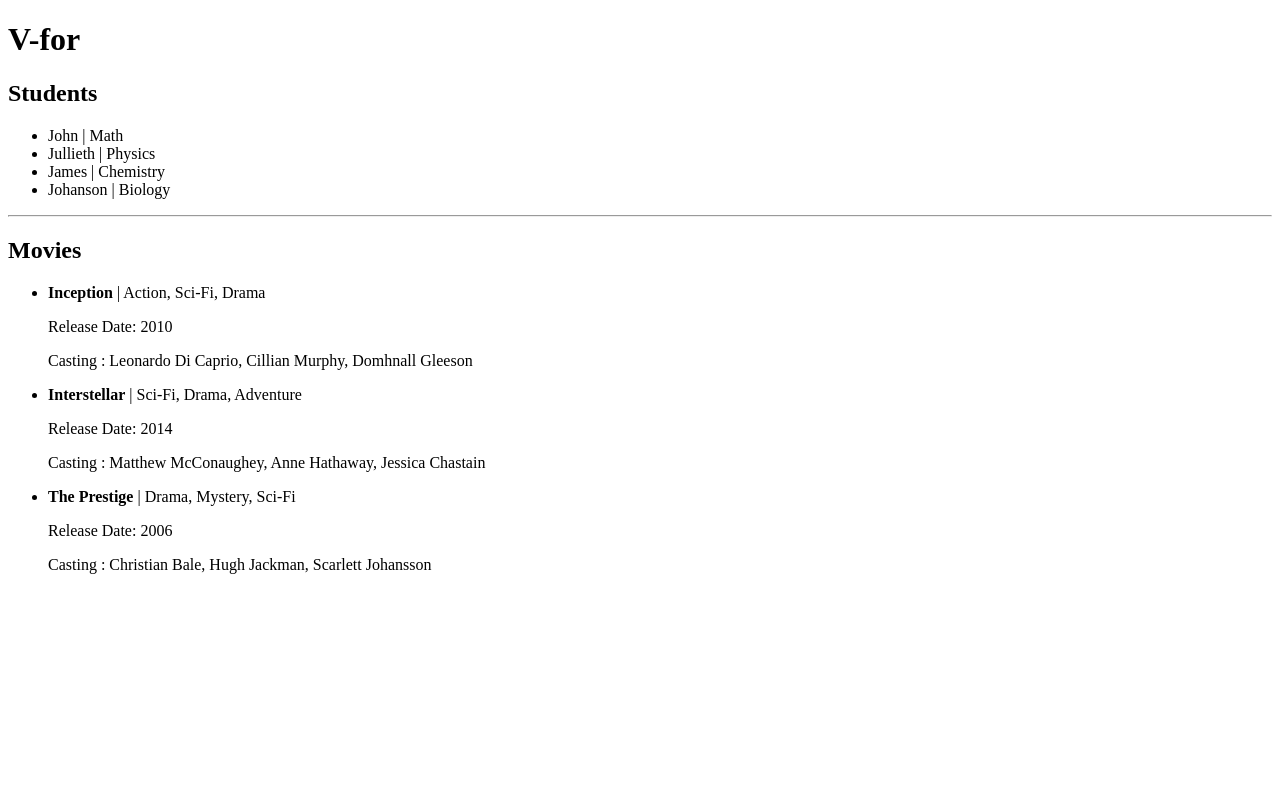
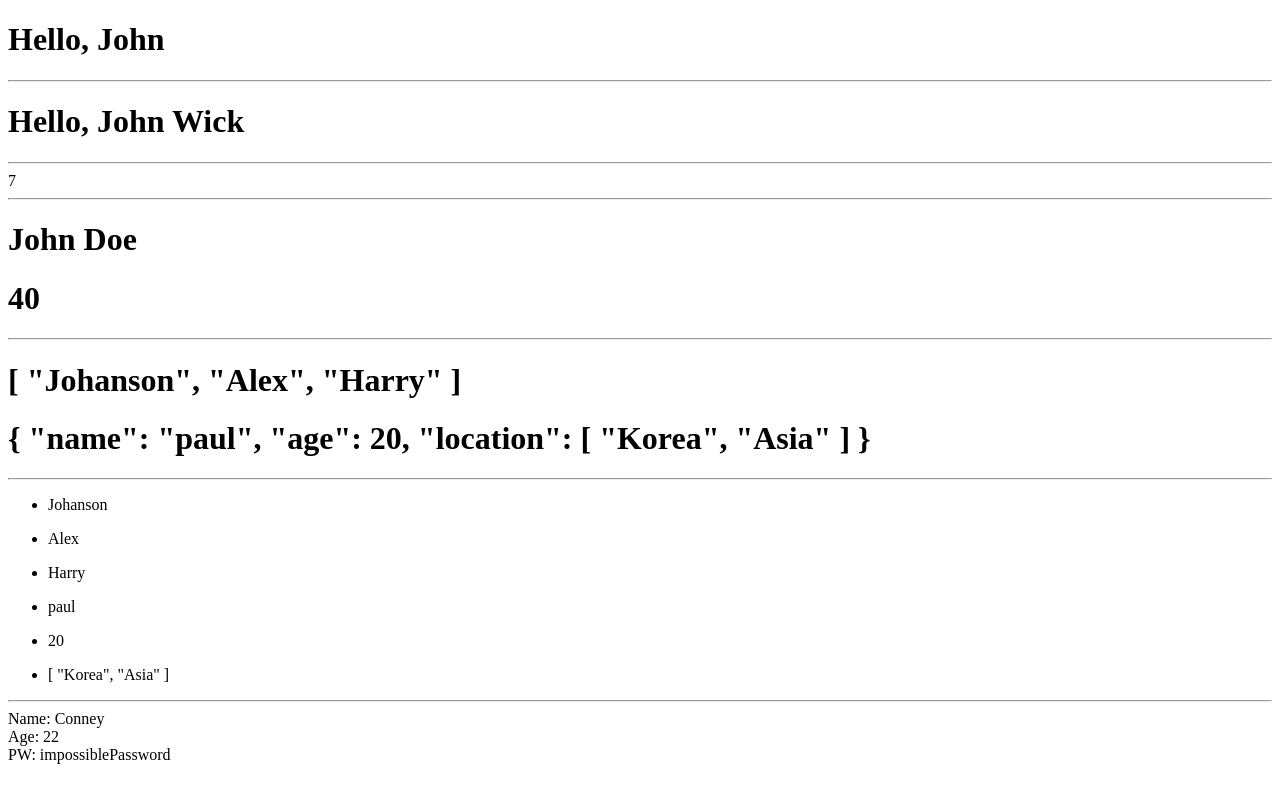
Before and after one commit to chaud1024/vue-course, a Vue app: page / in a window 1280 px wide. Built offline with nearby package versions, Linux system fonts and the light colour scheme.

Commit message:
about  props

```diff
--- a/src/App.vue
+++ b/src/App.vue
@@ -1,9 +1,36 @@
 <script setup>
-import Iteration from './components/Iteration.vue'
+import { ref } from 'vue'
+
+import DynamicProps from './components/DynamicProps.vue'
+import StaticProps from './components/StaticProps.vue'
+
+import ChangingPropsValues from './components/ChangingPropsValues.vue'
+import PropValidation from './components/PropValidation.vue'
+import ComplexProps from './components/ComplexProps.vue'
+
+import CustomValidator from './components/CustomValidator.vue'
+
+const firstName = ref('John')
+const lastName = ref('Wick')
+
+const favNumber = ref(7)
 </script>
 
 <template>
-  <Iteration />
+  <StaticProps name="John" />
+  <hr />
+  <DynamicProps :firstName="firstName" :lastName="lastName" />
+  <hr />
+  <ChangingPropsValues :favNumber="favNumber" />
+  <hr />
+  <PropValidation fullName="John Doe" :age="40" />
+  <hr />
+  <ComplexProps
+    :friends="['Johanson', 'Alex', 'Harry']"
+    :userInfo="{ name: 'paul', age: 20, location: ['Korea', 'Asia'] }"
+  />
+  <hr />
+  <CustomValidator name="Conney" :age="22" password="impossiblePassword" />
 </template>
 
 <style scoped></style>
--- /dev/null
+++ b/src/components/ChangingPropsValues.vue
@@ -0,0 +1,9 @@
+<script setup>
+const props = defineProps(['favNumber'])
+</script>
+
+<template>
+  <div>{{ props.favNumber }}</div>
+</template>
+
+<style lang="scss" scoped></style>
--- /dev/null
+++ b/src/components/ComplexProps.vue
@@ -0,0 +1,25 @@
+<script setup>
+defineProps({
+  friends: Array,
+  userInfo: Object
+})
+</script>
+
+<template>
+  <div>
+    <h1>{{ friends }}</h1>
+    <h1>{{ userInfo }}</h1>
+
+    <hr />
+
+    <ul v-for="(friend, index) in friends" :key="index">
+      <li>{{ friend }}</li>
+    </ul>
+
+    <ul v-for="(info, index) in userInfo" :key="index">
+      <li>{{ info }}</li>
+    </ul>
+  </div>
+</template>
+
+<style lang="scss" scoped></style>
--- /dev/null
+++ b/src/components/CustomValidator.vue
@@ -0,0 +1,26 @@
+<script setup>
+defineProps({
+  name: {
+    type: String,
+    validator: (propValue) => {
+      return ['Harry', 'Paul', 'John'].includes(propValue)
+    }
+  },
+  age: {
+    type: Number,
+    validator: (propValue) => (propValue > 19 && propValue < 40 ? true : false)
+  },
+  password: {
+    type: String,
+    validator: (propValue) => propValue.length >= 8
+  }
+})
+</script>
+
+<template>
+  <div>Name: {{ name }}</div>
+  <div>Age: {{ age }}</div>
+  <div>PW: {{ password }}</div>
+</template>
+
+<style lang="scss" scoped></style>
--- /dev/null
+++ b/src/components/DynamicProps.vue
@@ -0,0 +1,11 @@
+<script setup>
+const props = defineProps(['firstName', 'lastName'])
+</script>
+
+<template>
+  <div>
+    <h1>Hello, {{ props.firstName }} {{ props.lastName }}</h1>
+  </div>
+</template>
+
+<style lang="scss" scoped></style>
--- a/src/components/Iteration.vue
+++ b/src/components/Iteration.vue
@@ -42,6 +42,8 @@
   }
 ]
 let movies = ref(movieArray)
+
+const formData = ref({ username: '', email: '', password: '' })
 </script>
 
 <template>
@@ -68,6 +70,26 @@
       </li>
     </ul>
   </div>
+  <hr />
+  <div>
+    <form @submit.prevent>
+      <input type="text" placeholder="Enter your name" v-model="formData.username" />
+      <input type="email" placeholder="Enter your email" v-model="formData.email" />
+      <input type="password" placeholder="Enter your password" v-model="formData.password" />
+      <button type="submit">Submit</button>
+    </form>
+
+    <h1>{{ formData.username }}</h1>
+    <h1>{{ formData.email }}</h1>
+    <h1>{{ formData.password }}</h1>
+  </div>
 </template>
 
-<style lang="scss" scoped></style>
+<style lang="scss" scoped>
+form {
+  width: 200px;
+  display: flex;
+  flex-direction: column;
+  gap: 5px;
+}
+</style>
--- /dev/null
+++ b/src/components/PropValidation.vue
@@ -0,0 +1,24 @@
+<script setup>
+// const props = defineProps({
+//   fullName: String,
+//   age: Number
+// })
+
+const props = defineProps({
+  fullName: {
+    type: String,
+    required: true,
+    defualt: 'Paul'
+  },
+  age: Number
+})
+</script>
+
+<template>
+  <div>
+    <h1>{{ props.fullName }}</h1>
+    <h1>{{ props.age }}</h1>
+  </div>
+</template>
+
+<style lang="scss" scoped></style>
--- /dev/null
+++ b/src/components/StaticProps.vue
@@ -0,0 +1,10 @@
+<script setup>
+const props = defineProps(['name'])
+</script>
+<template>
+  <div>
+    <h1>Hello, {{ props.name }}</h1>
+  </div>
+</template>
+
+<style lang="scss" scoped></style>
```
